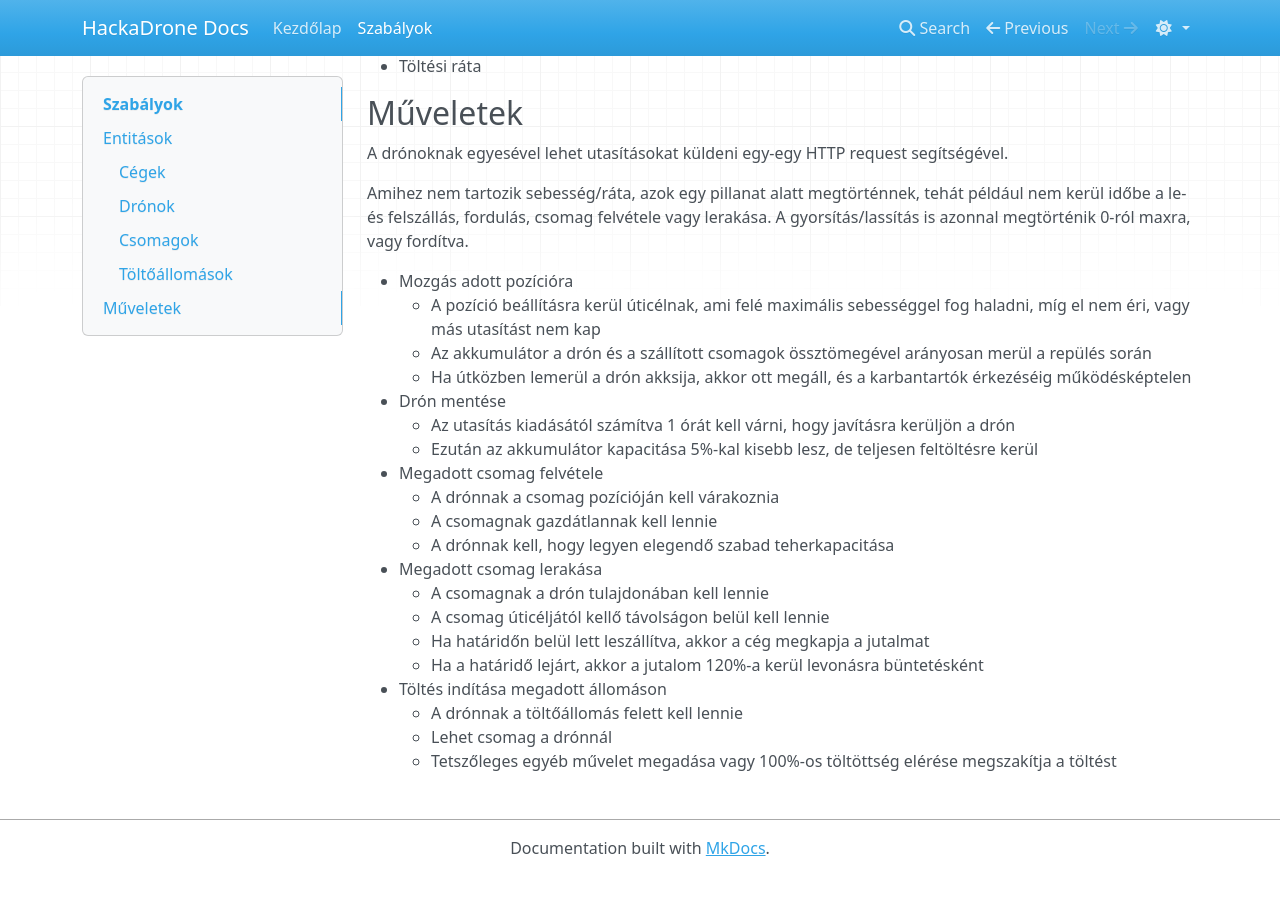
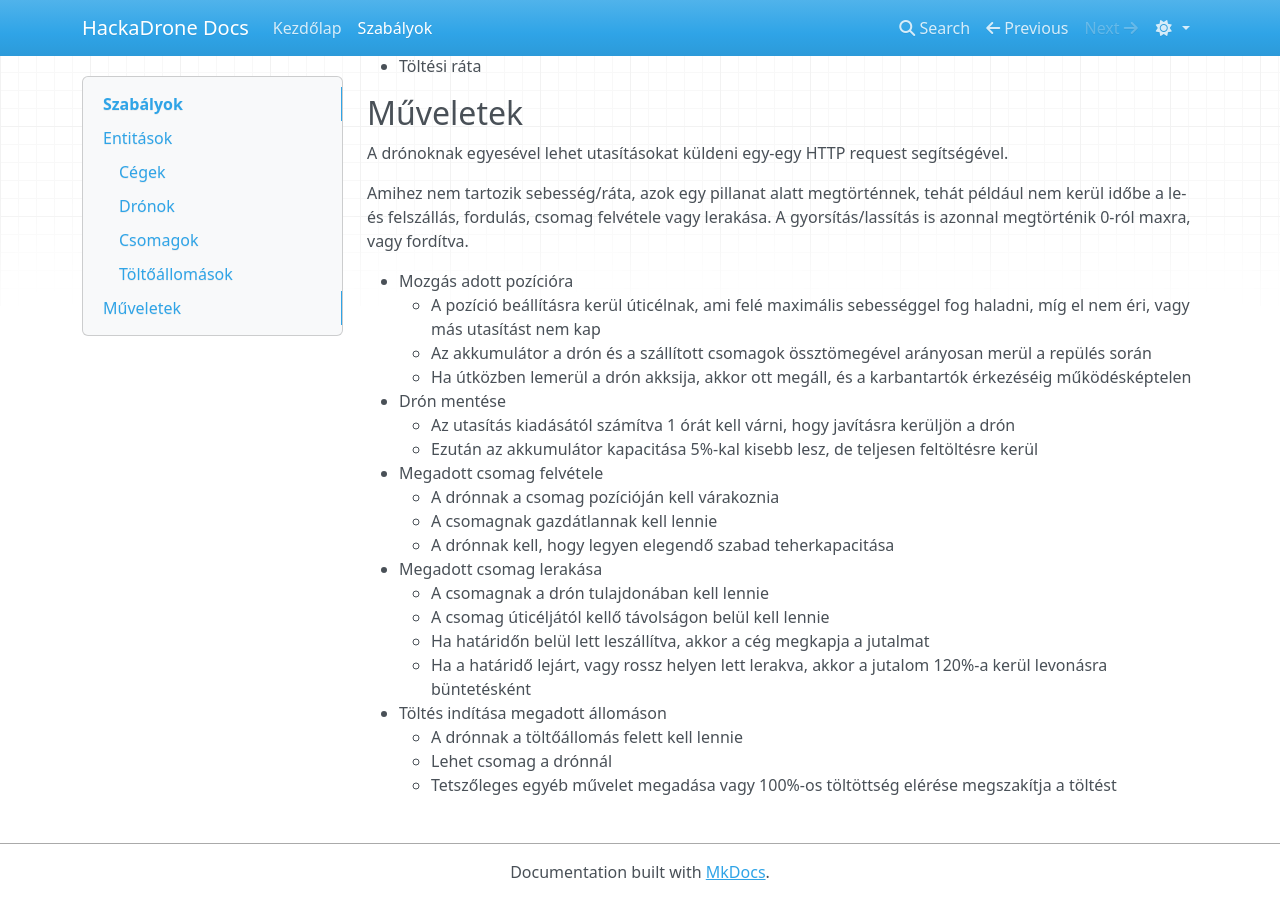
Before and after one commit to Uni-Sopron/hackadrone-25t, an MkDocs documentation site: the page built from docs/rules.md, in a window 1280 px wide and 900 px high, scrolled down 1461 px. Built offline with MkDocs 1.6.1, drawn with Linux system fonts in a browser that asks for light colours; nearby versions of some CDN libraries; before the commit the page ends 2337 px from its top, so only the background shows below that.

Commit message:
Add rule about dropping a package at the wrong place

```diff
--- a/docs/rules.md
+++ b/docs/rules.md
@@ -85,7 +85,7 @@ A gyorsítás/lassítás is azonnal megtörténik 0-ról maxra, vagy fordítva.
     - A csomagnak a drón tulajdonában kell lennie
     - A csomag úticéljától kellő távolságon belül kell lennie
     - Ha határidőn belül lett leszállítva, akkor a cég megkapja a jutalmat
-    - Ha a határidő lejárt, akkor a jutalom 120%-a kerül levonásra büntetésként
+    - Ha a határidő lejárt, vagy rossz helyen lett lerakva, akkor a jutalom 120%-a kerül levonásra büntetésként
 - Töltés indítása megadott állomáson
     - A drónnak a töltőállomás felett kell lennie
     - Lehet csomag a drónnál
```
